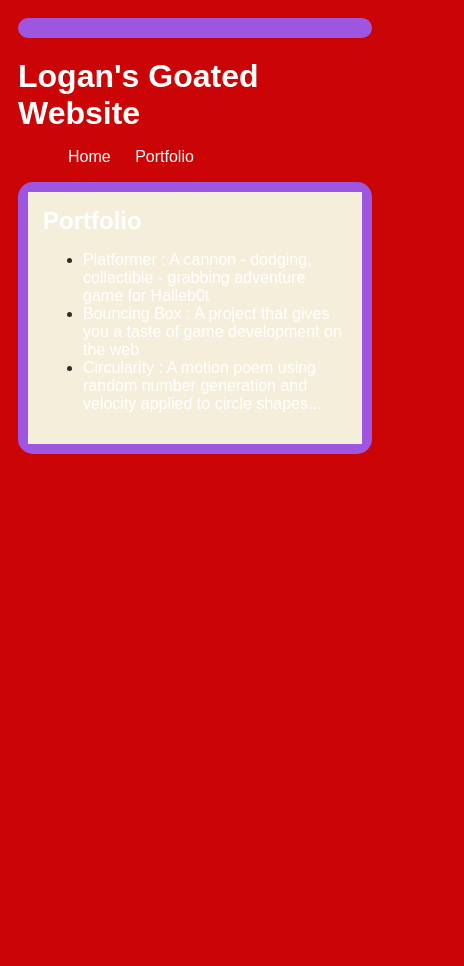
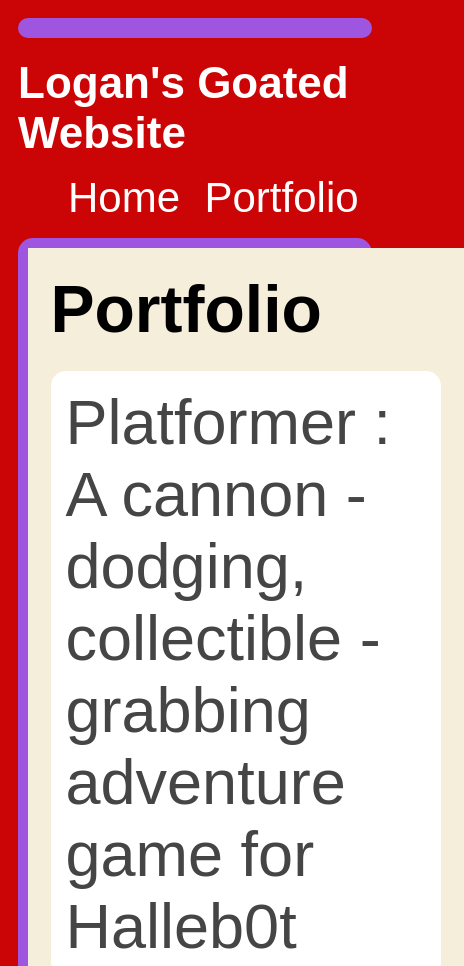
Before and after one commit to itsUnseen/logandagoat.github.io, a plain HTML site: page portfolio.html in a window 390 px wide. Shown: the top 966 px of the page, 464 px wide, since content can reach past the window. Before the commit the page ends 844 px from the top, so only its background shows below. Drawn offline with Linux system fonts and the light colour scheme.

Commit message:
<platformer published>

```diff
--- a/style.css
+++ b/style.css
@@ -62,3 +62,77 @@ main {
 h2, h3 {
     margin: 0px;
 }
+/* portfolio styles */
+.content h1 {
+    color: black;
+}
+
+#portfolio {
+    list-style-type: none;
+    padding-left: 0;
+}
+
+#portfolio li {
+    background: #fff;
+    padding: 10px;
+    border-radius: 10px;
+    margin-bottom: 10px;
+}
+
+#portfolio li:hover {
+    background: #eee;
+}
+
+#portfolio a {
+    text-decoration: none;
+    color: #454545;
+}
+/* responsive web design */
+@media screen and (min-width: 120px) and (max-width: 1080px) {
+    main {
+      height: 100ch;
+      zoom: 1.5;
+      display: grid;
+    }
+
+    h1 {
+      font-size: 44px;
+    }
+
+    h2 {
+      font-size: 42px;
+    }
+
+    h3 {
+      font-size: 36px;
+    }
+
+    #all-contents {
+      height: 100ch;
+      margin: none;
+    }
+
+    a {
+      font-size: 42px;
+    }
+
+    .sidebar {
+      margin-right: 0px;
+      justify-content: center;
+      align-items: center;
+    }
+
+    .sidebar-img {
+      width: 100%;
+    }
+
+    p,
+    li {
+      font-size: 24px;
+    }
+
+    .content {
+      align-content: center;
+      justify-content: center;
+    }
+}
```
Also changed, not shown: projects/platformer/platformer.js (+11 -2 lines).
